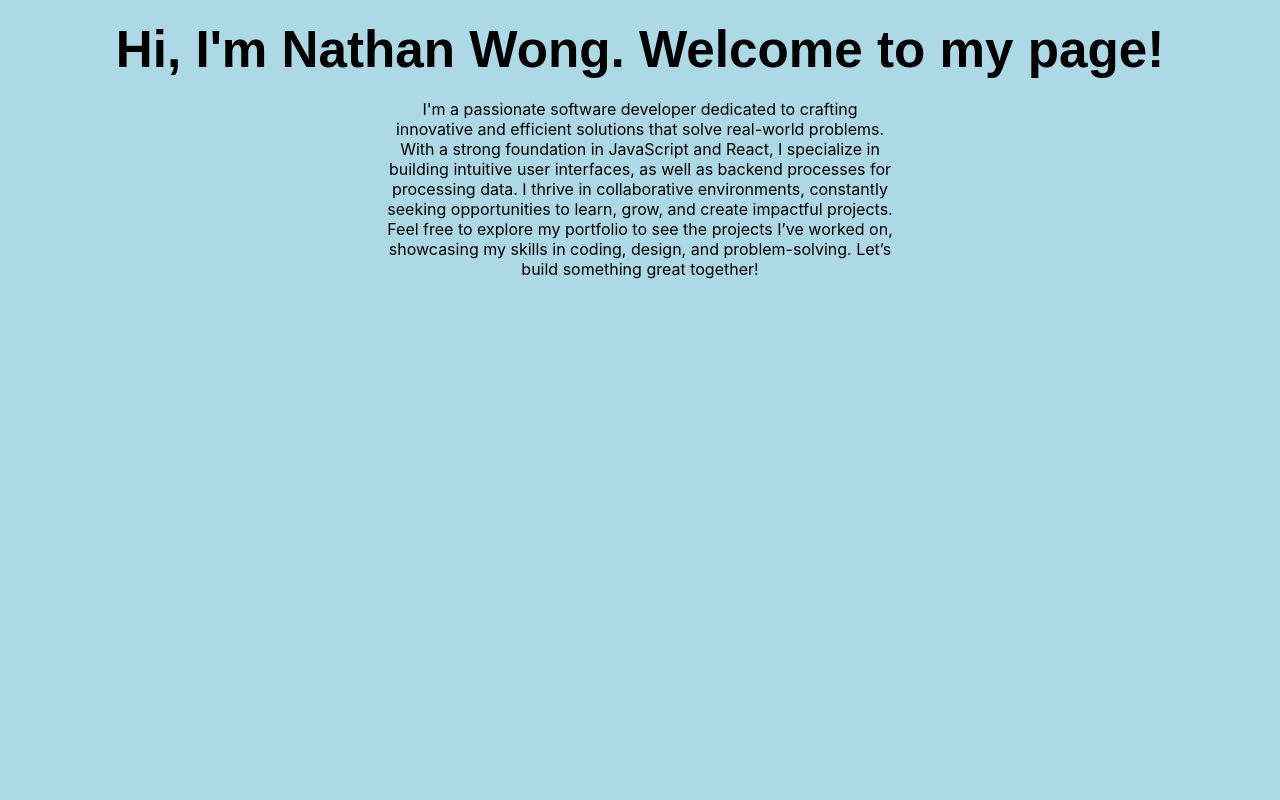
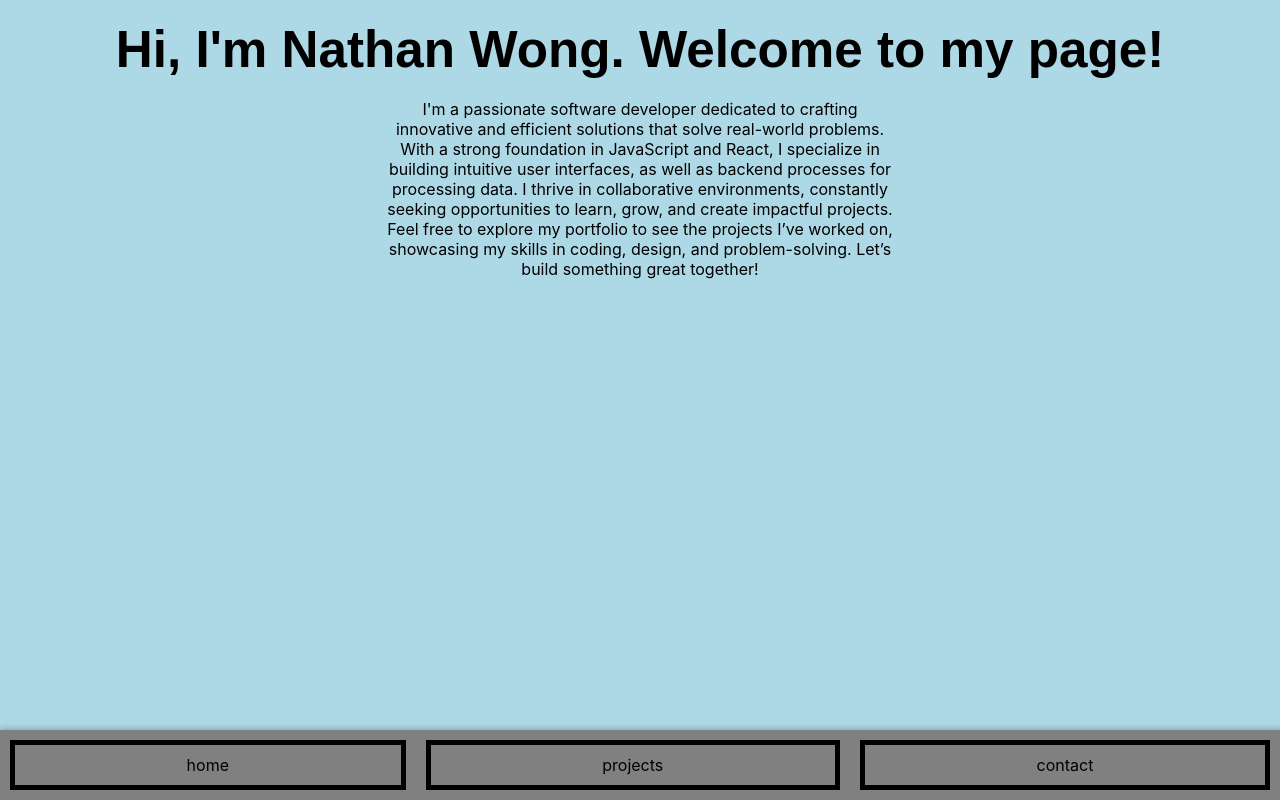
Before and after one commit to ndw001/Portfolio, a React (Create React App) app: page / in a window 1280 px wide. Shown: the top 800 px of the page. Built offline with nearby package versions, Linux system fonts and the light colour scheme.

Commit message:
lock Header to bottom of page

```diff
--- a/src/components/Header.css
+++ b/src/components/Header.css
@@ -6,4 +6,9 @@
   justify-content: flex-start;
   align-items: center;
   width: 100%;
+  position: fixed;
+  bottom: 0;
+  left: 0;
+  z-index: 1000;
+  box-shadow: 0 -2px 5px rgba(0, 0, 0, 0.2);
 }
```
